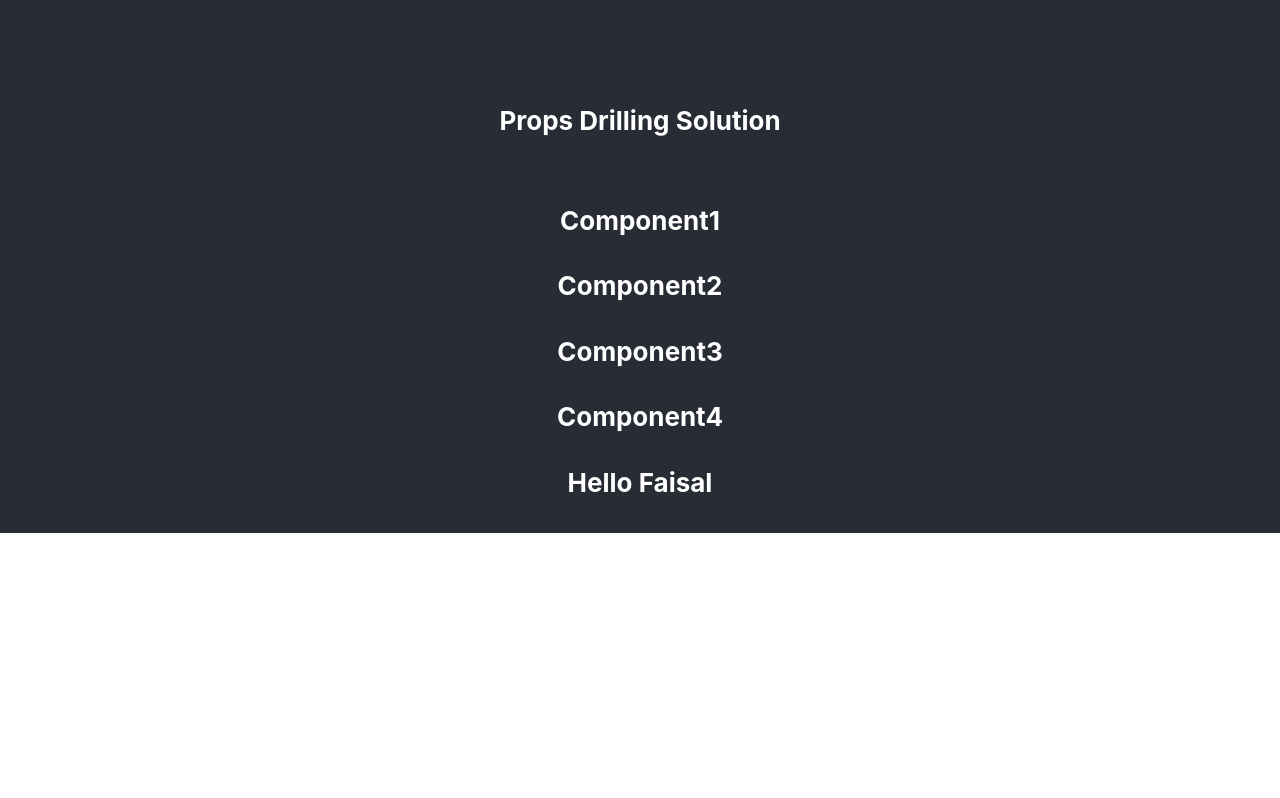
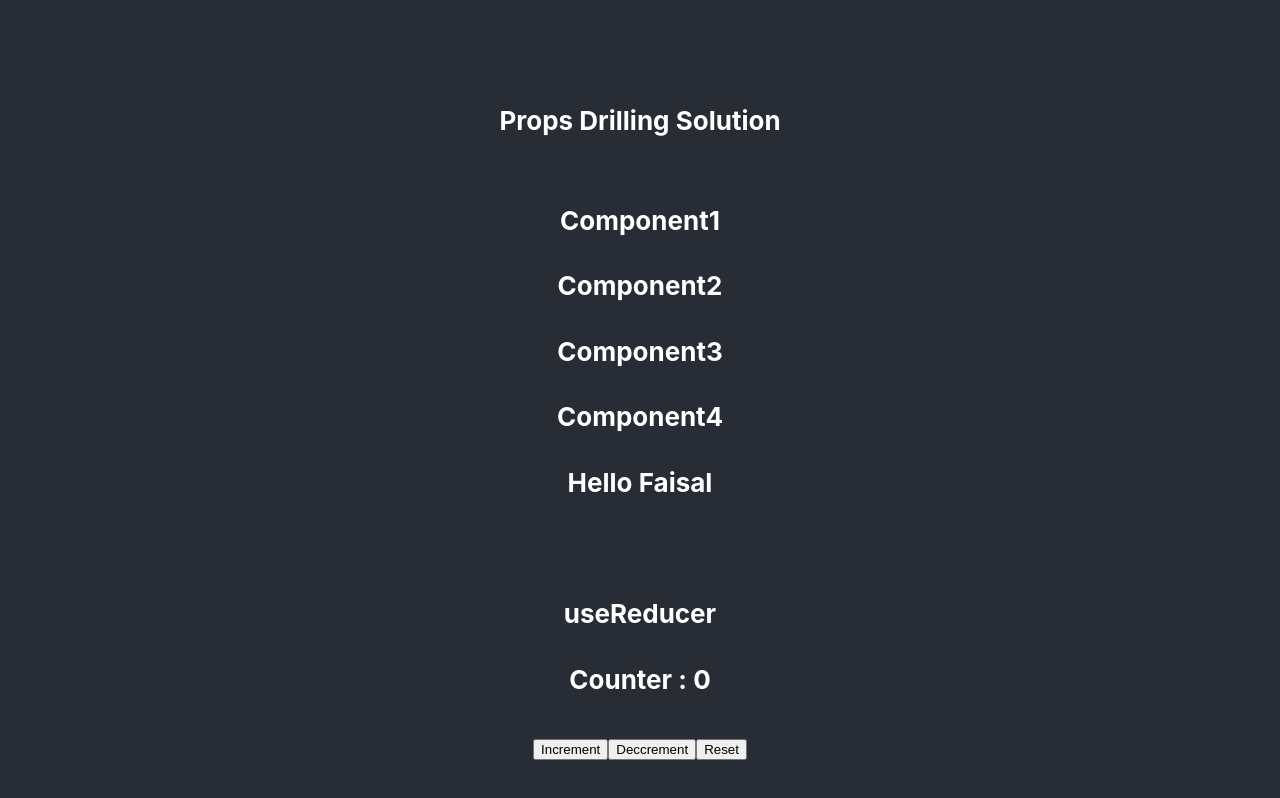
Before and after one commit to faisalshehzaddev/react-training, a React (Create React App) app: page / in a window 1280 px wide. Shown: the part 813-1611 px from the top of the page. Before the commit the page ends 1346 px from the top, so only its background shows below. Built offline with nearby package versions, Linux system fonts and the light colour scheme.

Commit message:
useReducer example

```diff
--- a/src/App.js
+++ b/src/App.js
@@ -4,6 +4,7 @@ import ClassCounter from "./components/ClassComponents/Counter";
 import FunctionalCounter from "./components/FunctionalComponents/Counter";
 import PropsDrilling from "./components/FunctionalComponents/PropsDrilling/Component1";
 import PropsDrillingSolution from "./components/FunctionalComponents/PropsDrillingSolution/Component1";
+import ReducerCounter from "./components/FunctionalComponents/useReducer/Counter";
 import { useState } from "react";
 
 function App() {
@@ -37,12 +38,16 @@ function App() {
           </button>
           {showFunctionalCounter && <FunctionalCounter initialValue={0} />}
         </div>
-        <br/>
+        <br />
         <h4>Props Drilling</h4>
         <PropsDrilling />
         <br />
         <h4>Props Drilling Solution</h4>
         <PropsDrillingSolution />
+        <br />
+        <ReducerCounter />
+        <br />
+        <br />
       </header>
     </div>
   );
--- /dev/null
+++ b/src/components/FunctionalComponents/useReducer/Counter.jsx
@@ -0,0 +1,16 @@
+import React, { useReducer } from "react";
+import { initialState } from "./InitialValue";
+import { counterReducer } from "./ReducerFunction";
+
+export default function Counter() {
+  const [state, dispatch] = useReducer(counterReducer, initialState);
+  return (
+    <div>
+      <h4>useReducer</h4>
+      <h4>Counter : {state.count}</h4>
+      <button type="button" onClick={ () => dispatch({type: 'INCREMENT'}) }>Increment</button>
+      <button type="button" onClick={ () => dispatch({type: 'DECREMENT'})}>Deccrement</button>
+      <button type="button" onClick={ () => dispatch({type: 'RESET'})}>Reset</button>
+    </div>
+  );
+}
--- /dev/null
+++ b/src/components/FunctionalComponents/useReducer/InitialValue.jsx
@@ -0,0 +1,5 @@
+const initialState = {
+  count: 0,
+};
+
+export { initialState };
--- /dev/null
+++ b/src/components/FunctionalComponents/useReducer/ReducerFunction.jsx
@@ -0,0 +1,14 @@
+const counterReducer = (state, action) => {
+  switch (action.type) {
+    case "INCREMENT":
+      return { ...state, count: state.count + 1 };
+    case "DECREMENT":
+      return { ...state, count: state.count - 1 };
+    case "RESET":
+      return { count: 0 };
+    default:
+      return state;
+  }
+};
+
+export { counterReducer };
```
